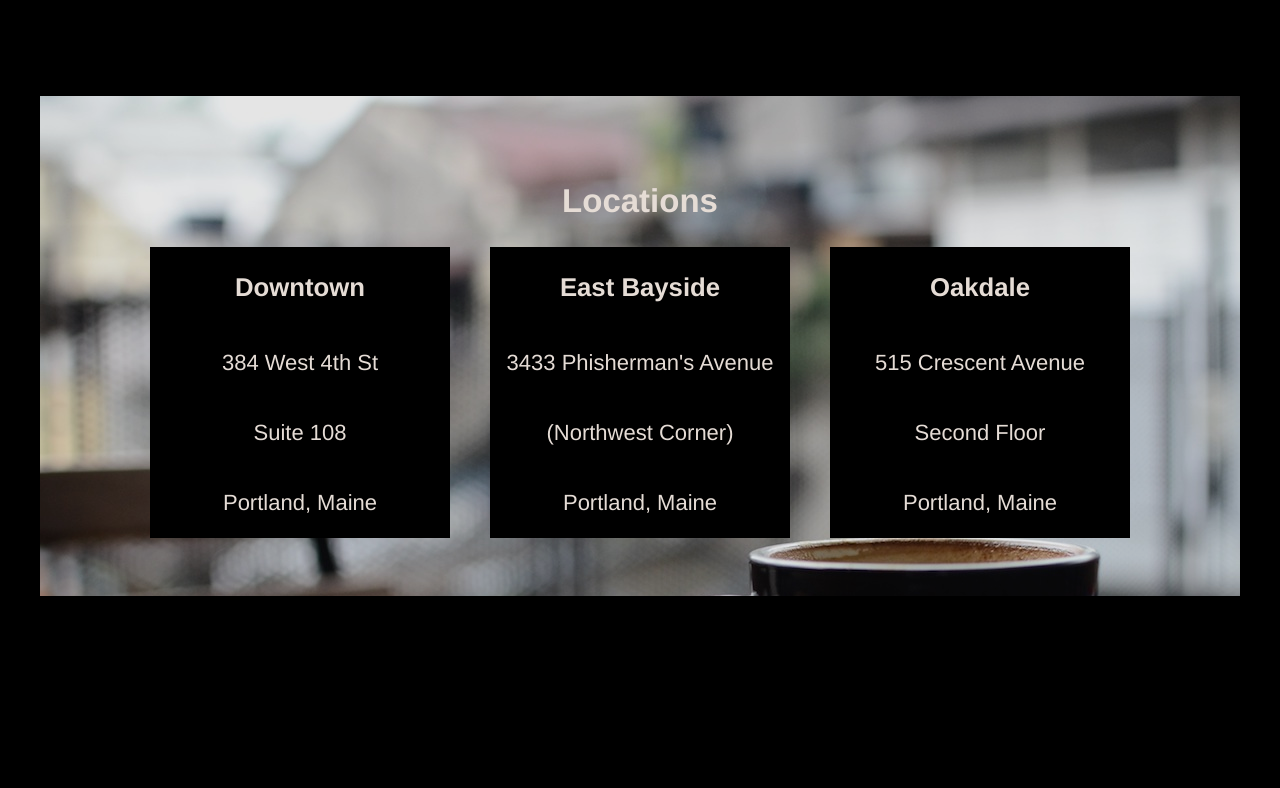
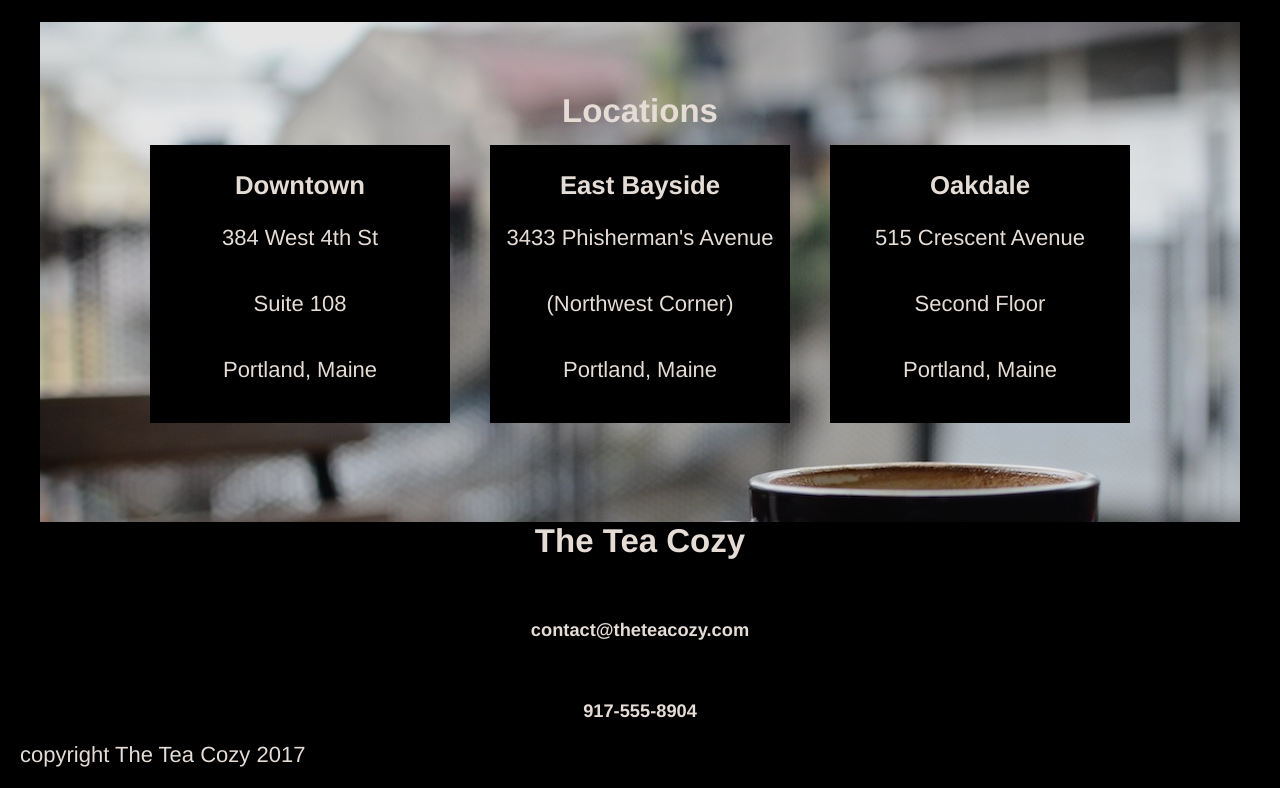
Before and after one commit to anjiB72/tea-cozy, a plain HTML site: page index.html in a window 1280 px wide. Shown: the part 1478-2266 px from the top of the page. Before the commit the page ends 2074 px from the top, so only its background shows below. Drawn offline with Linux system fonts and the light colour scheme.

Commit message:
add footer and styling

```diff
--- a/index.html
+++ b/index.html
@@ -28,8 +28,7 @@
 <div class="container" id="tom">
         <h2 class="tom-heading" >Tea of the Month</h2>
         <h4>What's Steeping at The Tea Cozy?</h4>
-        <div class="tea-of-month">
-      <div class="teas">
+        <div class="teas">
         <div class="teas-top">
           <div class="berry">
             <img src="./resources/images/img-berryblitz.jpg" alt="Berry Blitz tea in mug" height="200px" width="300px">
@@ -56,35 +55,41 @@
         </div>
       </div>
     </div>
-  </div>
 
 <!--Locations content-->
     <div class="all-locations" id="loc">
       <h2>Locations</h2>
       <div class="location">
-        <div class="downton">
+        <div class="address">
           <h3>Downtown</h3>
-          <p>384 West 4th St</p>
-          <p>Suite 108</p>
-          <p>Portland, Maine</p>
+          <span>384 West 4th St</span>
+          <span>Suite 108</span>
+          <span>Portland, Maine</span>
         </div>
-        <div class="bayside">
+        <div class="address">
           <h3>East Bayside</h3>
-          <p>3433 Phisherman's Avenue</p>
-          <p>(Northwest Corner)</p>
-          <p>Portland, Maine</p>
+          <span>3433 Phisherman's Avenue</span>
+          <span>(Northwest Corner)</span>
+          <span>Portland, Maine</span>
         </div>
-        <div class="oakdale">
+        <div class="address">
           <h3>Oakdale</h3>
-          <p>515 Crescent Avenue</p>
-          <p>Second Floor</p>
-          <p>Portland, Maine</p>
+          <span>515 Crescent Avenue</span>
+          <span>Second Floor</span>
+          <span>Portland, Maine</span>
         </div>
     </div>
   </div>
 
 <footer>
-
+  <div class="contactinfo">
+    <h2>The Tea Cozy</h2>
+    <h5>contact@theteacozy.com</h5>
+      <h5>917-555-8904</h5>
+  </div>
+  <div class="copyright">
+    copyright The Tea Cozy 2017
+  </div>
 
 </footer>
   </body>
--- a/resources/css/style.css
+++ b/resources/css/style.css
@@ -40,8 +40,6 @@ Nav{
 /*Main picture and heading text*/
 .maincontent{
   background-image: url(../images/img-mission-background.jpg);
-  position: relative;
-  top: 70px;
   width: 1200px;
   height: 700px;
   margin: 0 auto;
@@ -68,19 +66,15 @@ Nav{
 /*tea of the month*/
 
 .container {
-  position: relative;
-  top: 70px;
-}
-
-.tea-of-month{
+  padding-top: 100px;
   width: 1000px;
   height: 700px;
   margin: 0px auto;
-  }
+}
 
 .tom-heading {
   margin: 0;
-  padding: 80px 0 10px 0;
+  padding: 17px 0px 0 10px 0;
   text-align: center;
 }
 
@@ -90,7 +84,7 @@ Nav{
 }
 
 .teas{
-  margin: 15px auto;
+  margin: 15px auto 0 auto;
   width: 1000px;
   display: flex;
   flex-direction: column;
@@ -134,9 +128,14 @@ Nav{
   display: flex;
   flex-direction: column;
   align-items: center;
-  justify-content: center;
+  justify-content: flex-start;
   margin: 0 auto;
-}
+  }
+
+  .all-locations>h2 {
+    margin: 60px auto 15px auto;
+    padding-top: 10px;
+  }
 
 .location {
   display: flex;
@@ -144,9 +143,9 @@ Nav{
   margin: 0 auto;
 }
 
-.downton,
-.bayside,
-.oakdale {
+
+
+.address {
   background-color: black;
   width: 300px;
   opacity: 1;
@@ -154,4 +153,29 @@ Nav{
   display: flex;
   flex-direction: column;
   align-items: center;
+  justify-content: space-around;
     }
+
+.address>span {
+  padding-bottom: 40px;
+}
+
+    .contactinfo {
+      display: flex;
+      flex-direction: column;
+      justify-content:flex-start;
+      align-items: center;
+      justify-content: space-between;
+      height: 200px;
+      margin: 0;
+    }
+
+.contactinfo>h2,
+.contactinfo>h5 {
+  margin: 0;
+  }
+
+  .copyright{
+    margin: 20px;
+    text-align: left;
+  }
```
